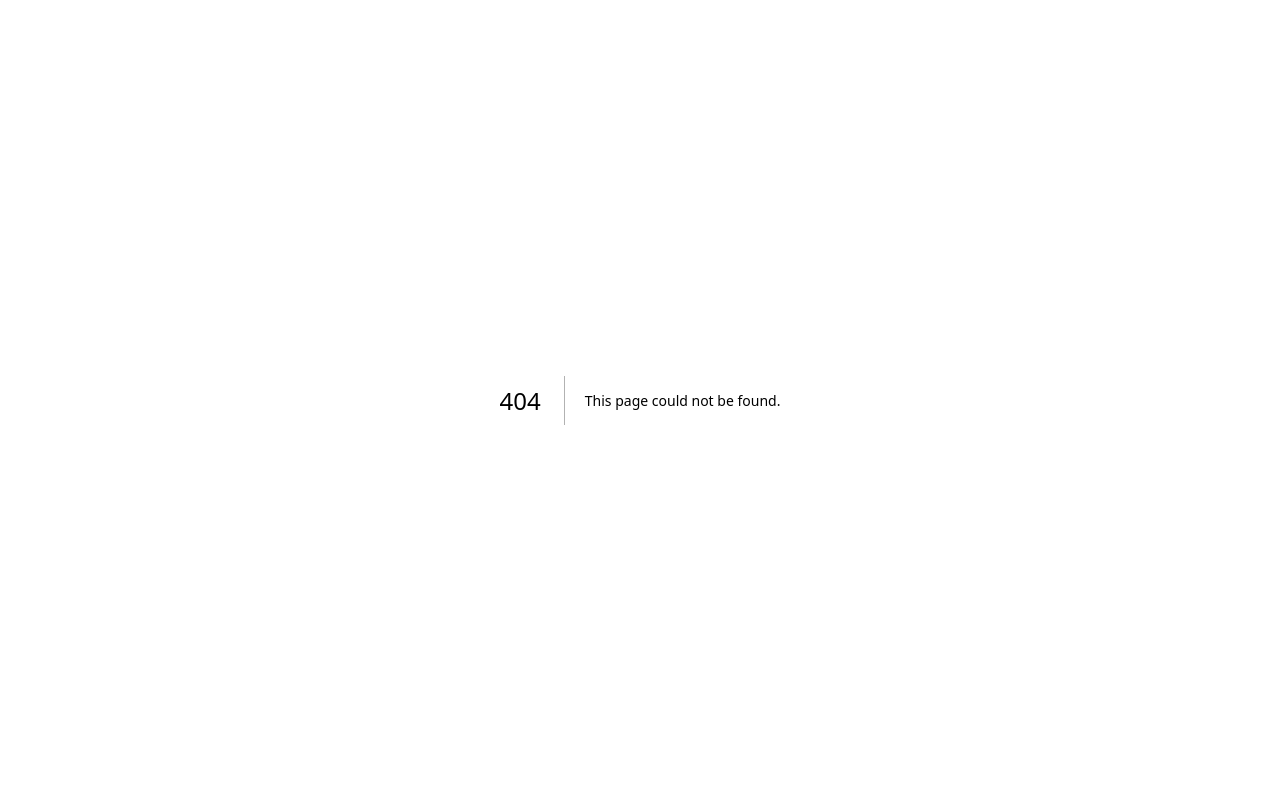
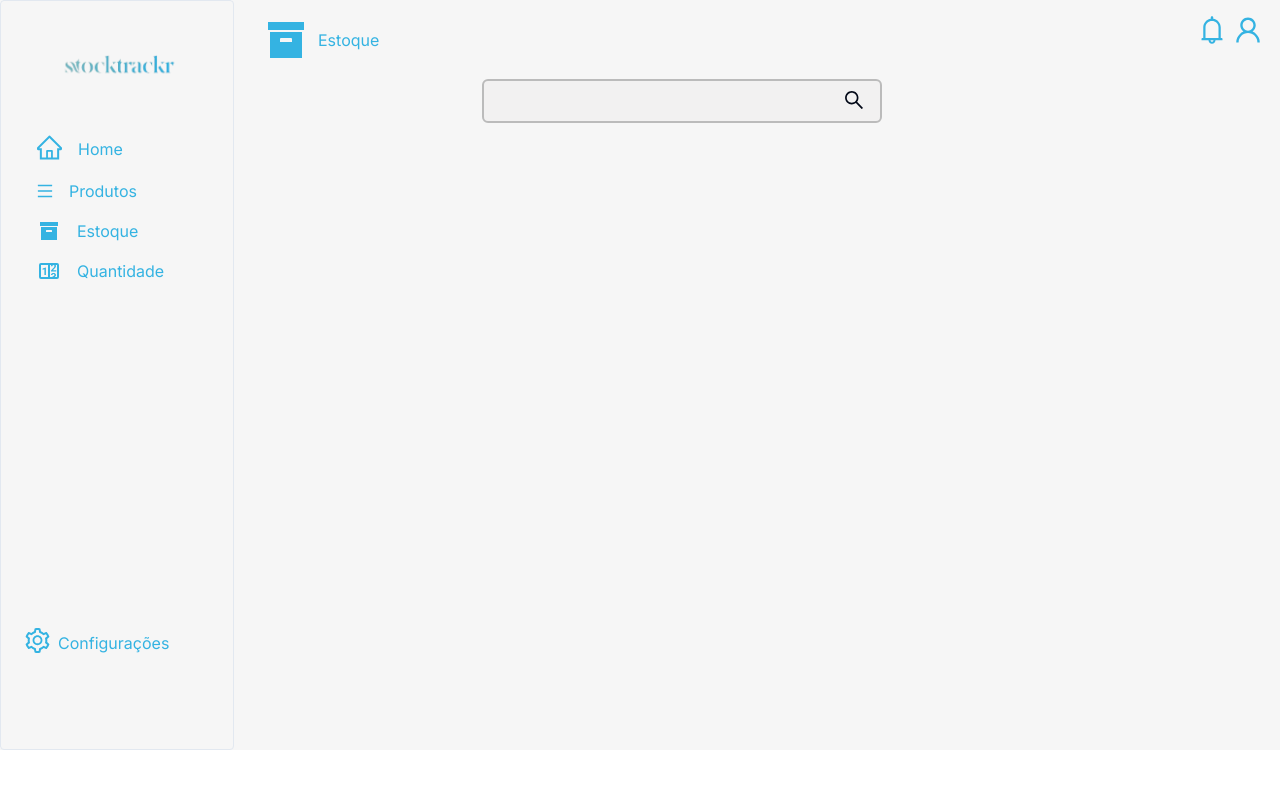
Before and after one commit to MateusGarpelli/StockTrackr-front, a Next.js app: page /stock in a window 1280 px wide. Before the commit this address had no page. Shown: the top 788 px of the page. Built offline with nearby package versions, Linux system fonts and the light colour scheme.

Commit message:
add stock and improve Home

```diff
--- /dev/null
+++ b/src/app/(nav)/stock/page.tsx
@@ -0,0 +1,24 @@
+import HeaderStock from "@/components/HeaderStock/page"
+import SideBarNav from "@/components/SideBarNav/page"
+import StockProduct, { StockFilter } from "@/components/StockFilter/page"
+
+const page = () => {
+  return (
+    <div className='flex bg-[#F6F6F6] '>
+      <div className="flex">
+        <SideBarNav />
+        <div className="ml-7">
+          <div className="">
+            <HeaderStock />
+          </div>
+          <div className="ml-5">
+            <StockFilter/>
+          </div>
+        </div>
+      </div>
+
+    </div>
+  )
+}
+
+export default page
--- a/src/app/page.tsx
+++ b/src/app/page.tsx
@@ -1,5 +1,5 @@
 import HeaderMenu from "@/components/HeaderMenu/page";
-import SignIn from "./(pages)/SignIn/page";
+import SignIn from "./(auth)/SignIn/page";
 import MenuMain from "@/components/MenuMain/page";
 import SideBarNav from "@/components/SideBarNav/page";
 
--- a/src/components/GraphicsCharts/page.tsx
+++ b/src/components/GraphicsCharts/page.tsx
@@ -62,7 +62,7 @@ export const GraphicsCharts = () => {
             <div>
                 <Chart
                     chartType="Table"
-                    width="100%"
+                    width={"100%"}
                     height="400px"
                     data={data2}
                     options={options2}
--- /dev/null
+++ b/src/components/HeaderStock/page.tsx
@@ -0,0 +1,25 @@
+import { BellOutlined, HomeOutlined, UserOutlined } from "@ant-design/icons"
+import Link from "next/link";
+import Archive from '@mdi/react';
+import { mdiArchive } from '@mdi/js';
+
+const HeaderStock = () => {
+    return (
+        <div className="w-[1000px]  m-auto mt-4 justify-between flex ">
+            <div className="flex items-center cursor-pointer">
+                <Link href='/stock'>
+                <Archive path={mdiArchive} size={2} color={"#34b3e2"}  />
+                </Link>
+                <span className="ml-2 text-[#34b3e2]">Estoque</span>
+            </div>
+            <div>
+                <div >
+                    <BellOutlined style={{marginRight:8, color: "#34b3e2", fontSize: 28,}} className="cursor-pointer" />
+                    <UserOutlined style={{color: "#34b3e2", fontSize: 28,}} className="cursor-pointer"/>
+                </div>
+            </div>
+        </div>
+    )
+}
+
+export default HeaderStock;
--- a/src/components/SideBarNav/page.tsx
+++ b/src/components/SideBarNav/page.tsx
@@ -29,10 +29,10 @@ const SideBarNav = () => {
                         <div className='mr-4'><MenuOutlined /></div>
                         <div>Produtos</div>
                     </Link>
-                    <div className="flex items-center ml-5 cursor-pointer hover:text-[#18637e]">
+                    <Link href="/stock" className="flex items-center ml-5 cursor-pointer hover:text-[#18637e]">
                         <Archive path={mdiArchive} size={1} className='mr-4' />
                         <div>Estoque</div>
-                    </div>
+                    </Link>
                     <div className="flex items-center ml-5 cursor-pointer hover:text-[#18637e]">
                         <div className='mr-4'><Icon path={mdiCounter} size={1} /></div>
                         <div>Quantidade</div>
--- /dev/null
+++ b/src/components/StockFilter/page.tsx
@@ -0,0 +1,16 @@
+import { SearchOutlined } from "@ant-design/icons";
+
+
+export const StockFilter = () => {
+    return (
+        <div>
+            <div className="bg-[#F2F1F1] flex itens-center justify-between border-2 rounded-md py-2 px-4 ml-[200px] mt-[15px]  w-[400px] border-[#BBB] hover:border-[#34b3e2] ">
+                <div className=""><input type="text" className="bg-[#F2F1F1] outline-none w-[340px] "  /> </div>
+                <div className="cursor-pointer "><SearchOutlined style={{fontSize: 20,}} /></div>
+
+            </div>
+        </div>
+    )
+}
+
+export default StockFilter;
```
